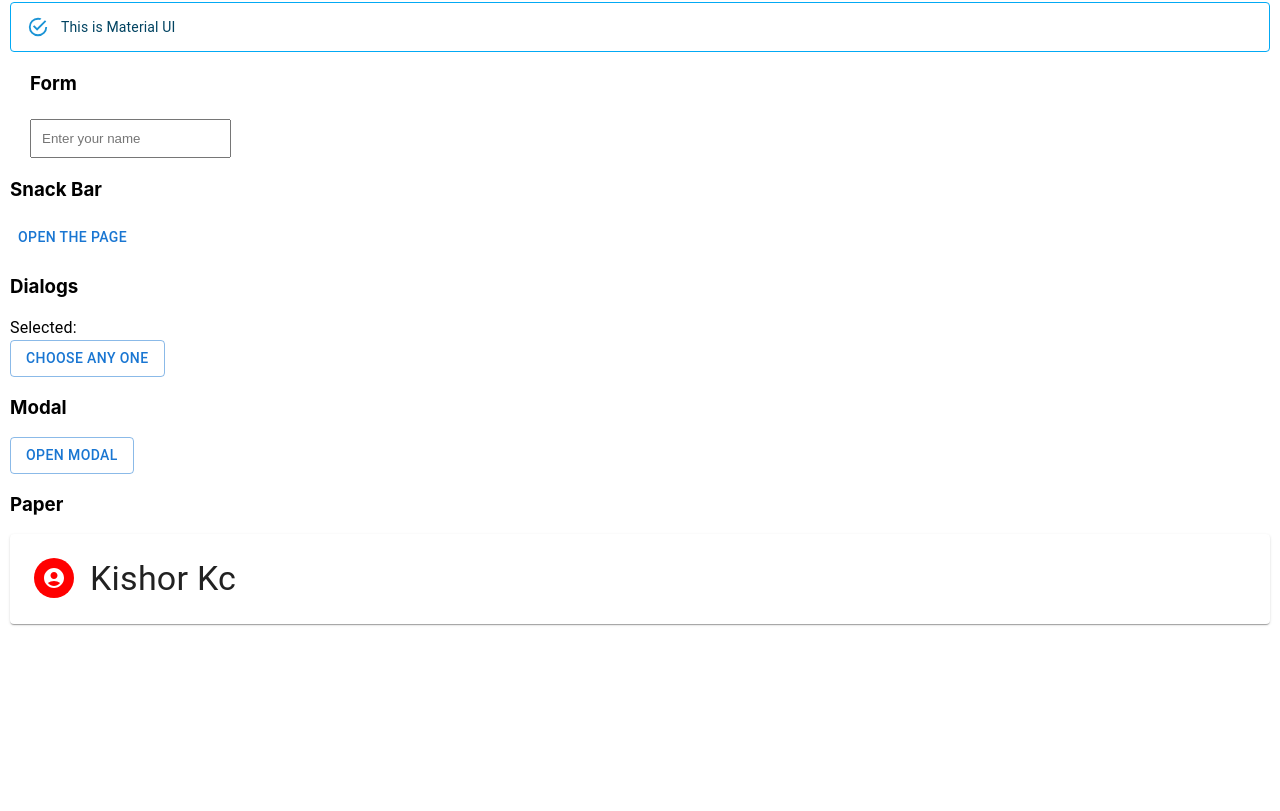
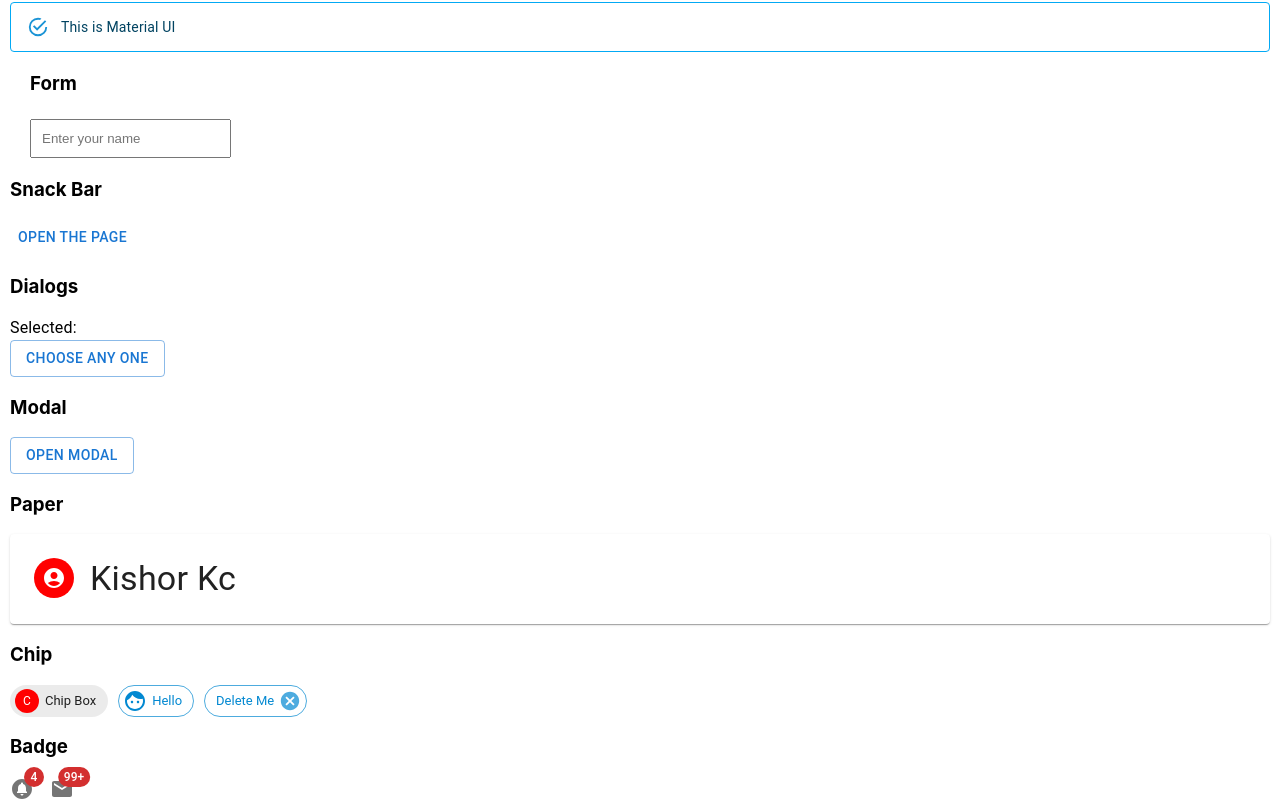
Before and after one commit to devkishor8007/mui-react, a React (Create React App) app: page / in a window 1280 px wide. Shown: the part 3316-4127 px from the top of the page. Before the commit the page ends 3950 px from the top, so only its background shows below. Built offline with nearby package versions, Linux system fonts and the light colour scheme.

Commit message:
add components chip/badge

```diff
--- a/src/App.js
+++ b/src/App.js
@@ -16,6 +16,8 @@ import SnackBarType from "./Components/SnackBarType";
 import DialogType from "./Components/DialogType";
 import ModalType from "./Components/ModalType";
 import PaperType from "./Components/PaperType";
+import ChipType from "./Components/ChipType";
+import BadgeType from "./Components/BadgeType";
 
 export default function App() {
   return (
@@ -39,6 +41,8 @@ export default function App() {
         <DialogType />
         <ModalType />
         <PaperType />
+        <ChipType />
+        <BadgeType />
       </div>
     </>
   );
--- /dev/null
+++ b/src/Components/BadgeType.js
@@ -0,0 +1,20 @@
+import { Badge, Stack } from "@mui/material";
+import CircleNotificationsIcon from "@mui/icons-material/CircleNotifications";
+import MailIcon from "@mui/icons-material/Mail";
+import React from "react";
+
+export default function BadgeType() {
+  return (
+    <div>
+      <h3>Badge</h3>
+      <Stack spacing={2} direction="row">
+        <Badge badgeContent={4} color="error" variant="standard">
+          <CircleNotificationsIcon color="action" />
+        </Badge>
+        <Badge badgeContent={412} color="error" variant="standard">
+          <MailIcon color="action" />
+        </Badge>
+      </Stack>
+    </div>
+  );
+}
--- /dev/null
+++ b/src/Components/ChipType.js
@@ -0,0 +1,37 @@
+import React from "react";
+import { Chip, Avatar } from "@mui/material";
+import FaceIcon from "@mui/icons-material/Face";
+
+export default function ChipType() {
+  function handleDelete() {
+    console.log("Delete the Chip");
+  }
+  return (
+    <div>
+      <h3>Chip </h3>
+      <Chip
+        sx={{ marginRight: "10px" }}
+        avatar={
+          <Avatar sx={{ background: "red" }} style={{ color: "white" }}>
+            C
+          </Avatar>
+        }
+        label="Chip Box"
+      ></Chip>
+      <Chip
+        sx={{ marginRight: "10px" }}
+        color="info"
+        variant="outlined"
+        label="Hello"
+        icon={<FaceIcon />}
+      ></Chip>
+      <Chip
+        sx={{ marginRight: "10px" }}
+        color="info"
+        variant="outlined"
+        label="Delete Me"
+        onDelete={handleDelete}
+      ></Chip>
+    </div>
+  );
+}
```
